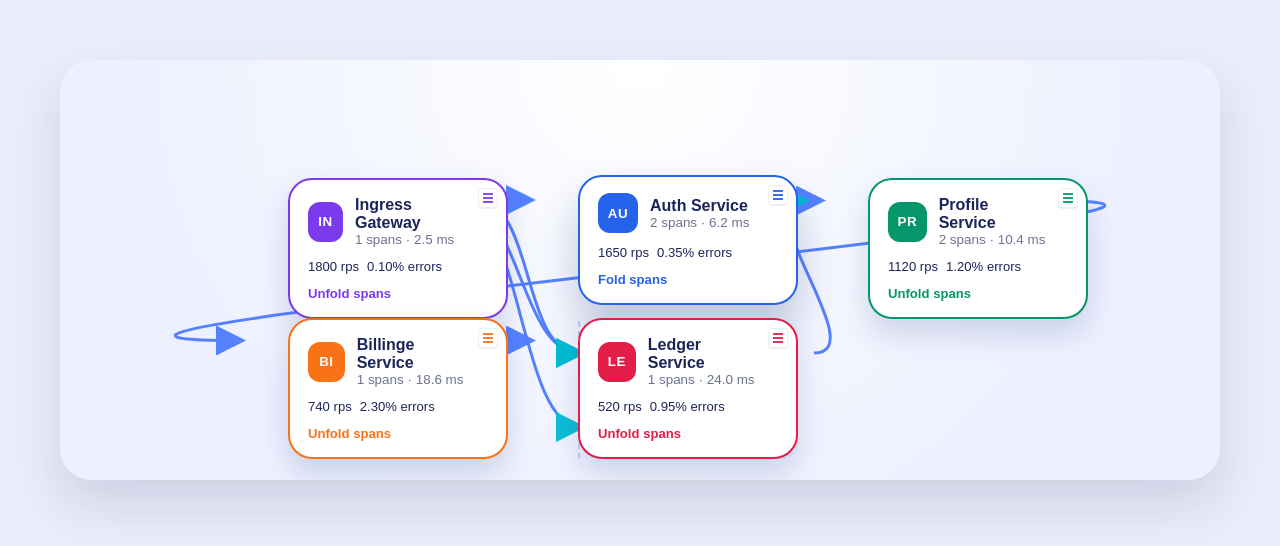
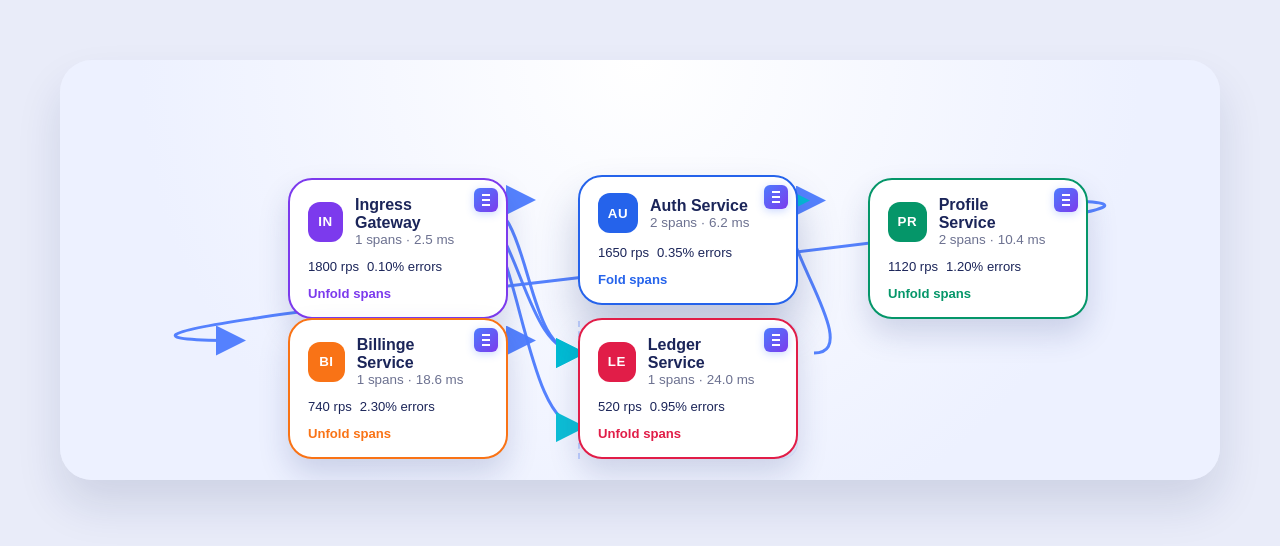
Before and after one commit to olegelantsev/react-trace-chart, a React (Vite) app: page / in a window 1280 px wide. Shown: the top 546 px of the page. Built offline with nearby package versions, Linux system fonts and the light colour scheme.

Commit message:
style for drag handler

```diff
--- a/src/components/TraceGraph.css
+++ b/src/components/TraceGraph.css
@@ -192,41 +192,38 @@
   position: absolute;
   top: 8px;
   right: 8px;
-  width: 20px;
-  height: 20px;
-  border-radius: 4px;
-  background: #ffffff;
-  border: 1px solid rgba(0,0,0,0.06);
-  color: var(--accent, #4d7cfe);
+  width: 24px;
+  height: 24px;
+  border-radius: 6px;
+  background: linear-gradient(135deg, #4d7cfe, #7c3aed);
+  border: none;
+  color: white;
   display: flex;
   align-items: center;
   justify-content: center;
   cursor: grab;
-  z-index: 6;
-  box-shadow: 0 1px 0 rgba(0,0,0,0.06);
-  touch-action: none; /* important for pointer-drag on touch */
+  z-index: 10;
+  box-shadow: 0 2px 8px rgba(77, 124, 254, 0.3);
+  transition: box-shadow 0.2s ease, transform 0.2s ease;
 }
 
-/* little grip visual using pseudo-element */
+.trace-graph__drag-handle:hover {
+  box-shadow: 0 4px 12px rgba(77, 124, 254, 0.5);
+  transform: scale(1.1);
+}
+
+.trace-graph__drag-handle:active,
+.trace-graph__lane.is-dragging .trace-graph__drag-handle {
+  cursor: grabbing;
+  box-shadow: 0 6px 16px rgba(77, 124, 254, 0.6);
+}
+
 .trace-graph__drag-handle::before {
   content: '';
   display: block;
-  width: 10px;
+  width: 8px;
   height: 2px;
   background: currentColor;
-  box-shadow: 0 4px 0 currentColor, 0 -4px 0 currentColor;
-  opacity: 0.9;
+  box-shadow: 0 5px 0 currentColor, 0 -5px 0 currentColor;
+  opacity: 1;
 }
-
-/* active/grabbing state */
-.trace-graph__drag-handle:active,
-.trace-graph__lane.is-dragging .trace-graph__drag-handle {
-  cursor: grabbing;
-  transform: translateY(0);
-}
-
-/* keyboard focus for accessibility */
-.trace-graph__drag-handle:focus {
-  outline: 2px solid rgba(77,124,254,0.25);
-  outline-offset: 2px;
-}
```
